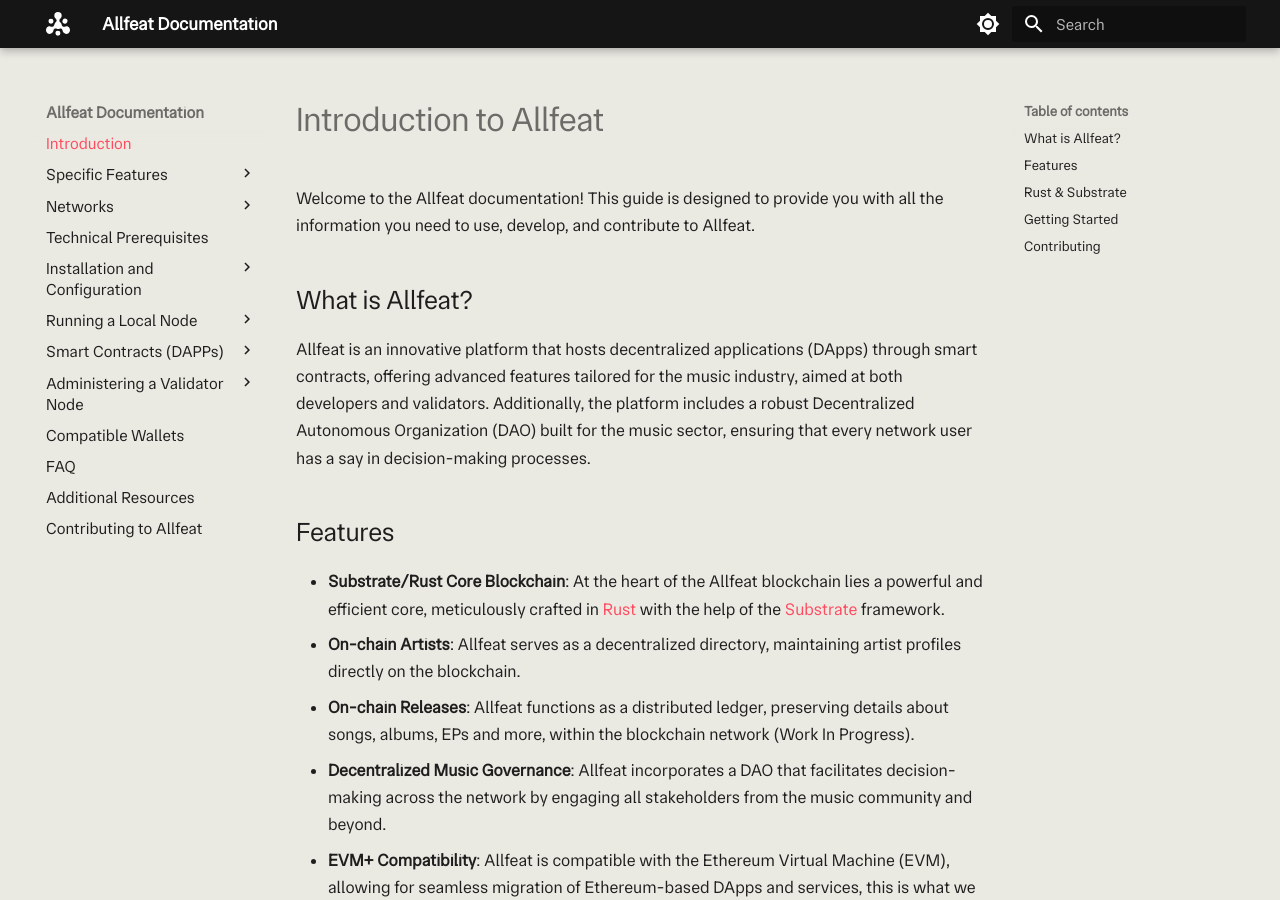
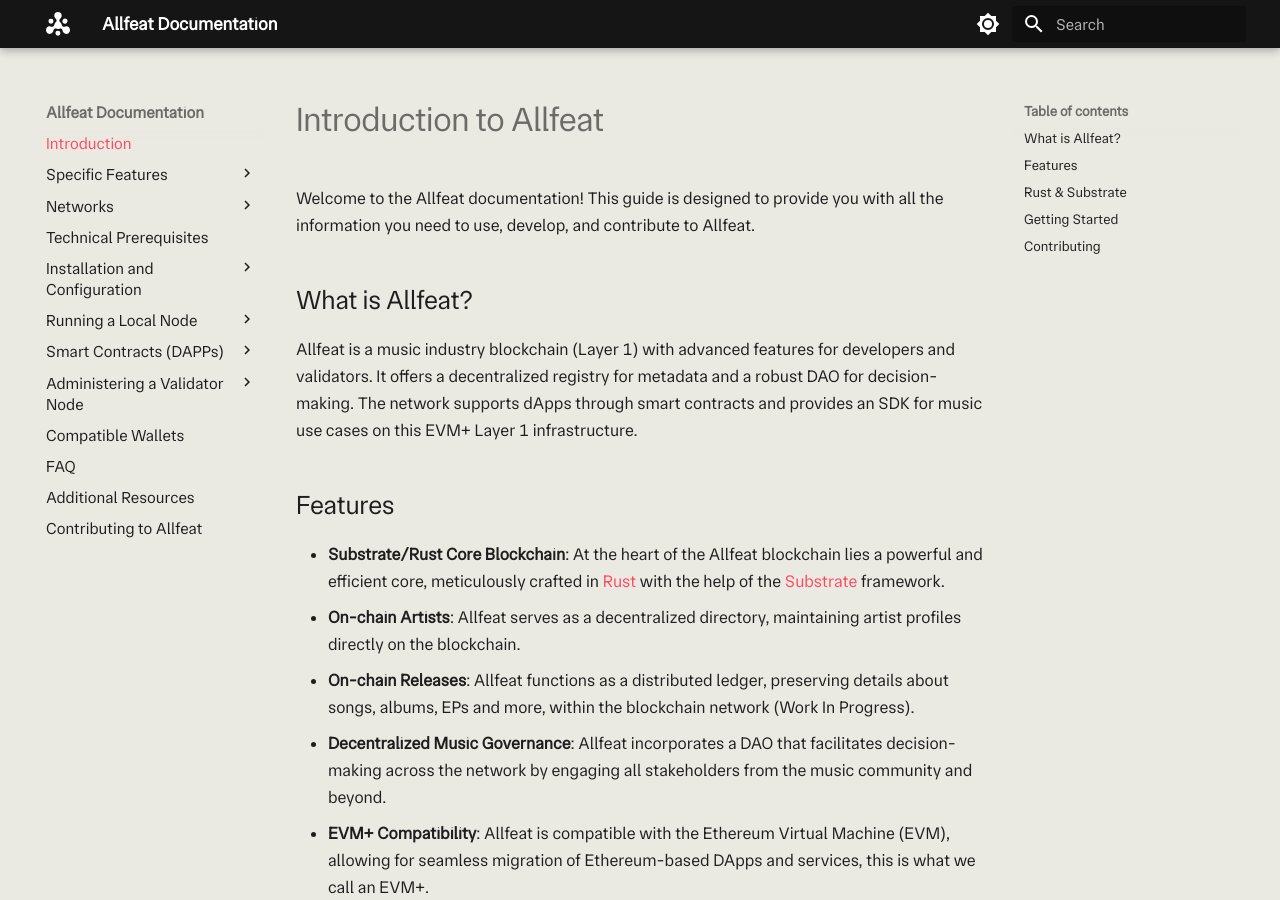
Before and after one commit to Allfeat/docs, an MkDocs documentation site: the page built from docs/index.md, in a window 1280 px wide and 900 px high. Built offline with MkDocs 1.6.1 and Material for MkDocs 9.7.7, drawn with Linux system fonts in a browser that asks for light colours.

Commit message:
update overview presentation

```diff
--- a/docs/index.md
+++ b/docs/index.md
@@ -4,8 +4,7 @@
 
 ## What is Allfeat?
 
-Allfeat is an innovative platform that hosts decentralized applications (DApps) through smart contracts, offering advanced features tailored for the music industry, aimed at both developers and validators.
-Additionally, the platform includes a robust Decentralized Autonomous Organization (DAO) built for the music sector, ensuring that every network user has a say in decision-making processes.
+Allfeat is a music industry blockchain (Layer 1) with advanced features for developers and validators. It offers a decentralized registry for metadata and a robust DAO for decision-making. The network supports dApps through smart contracts and provides an SDK for music use cases on this EVM+ Layer 1 infrastructure.
 
 ## Features
 
```
